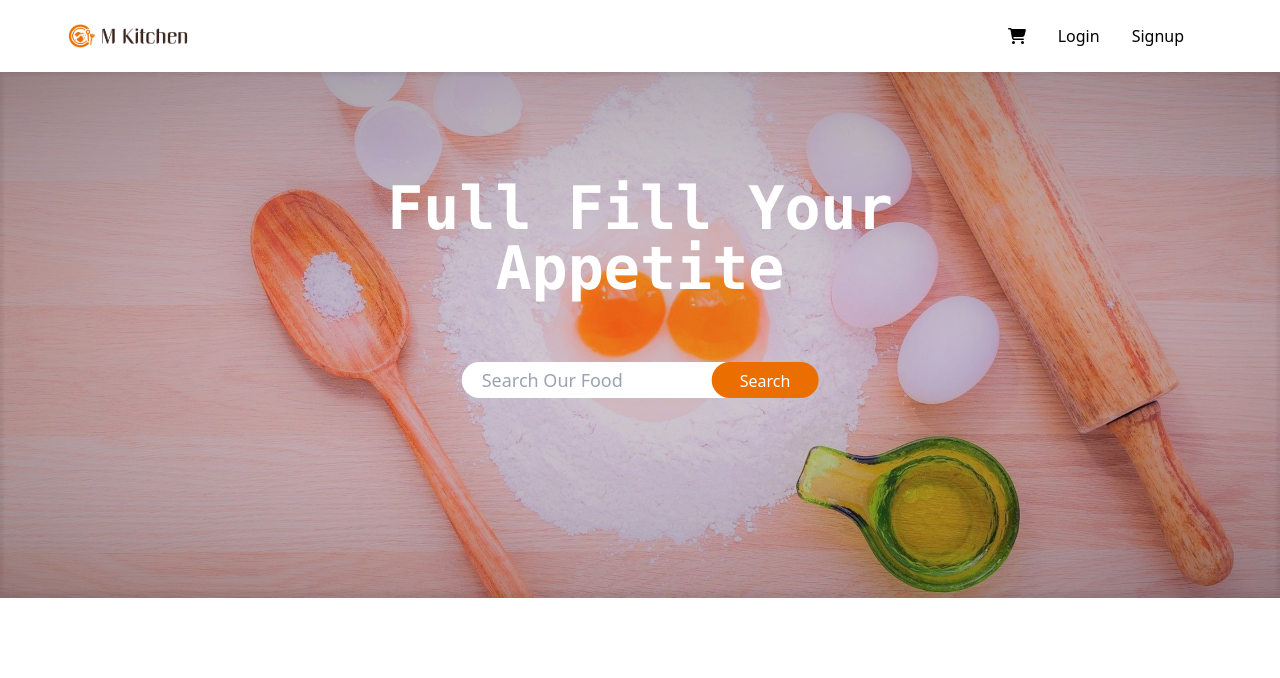
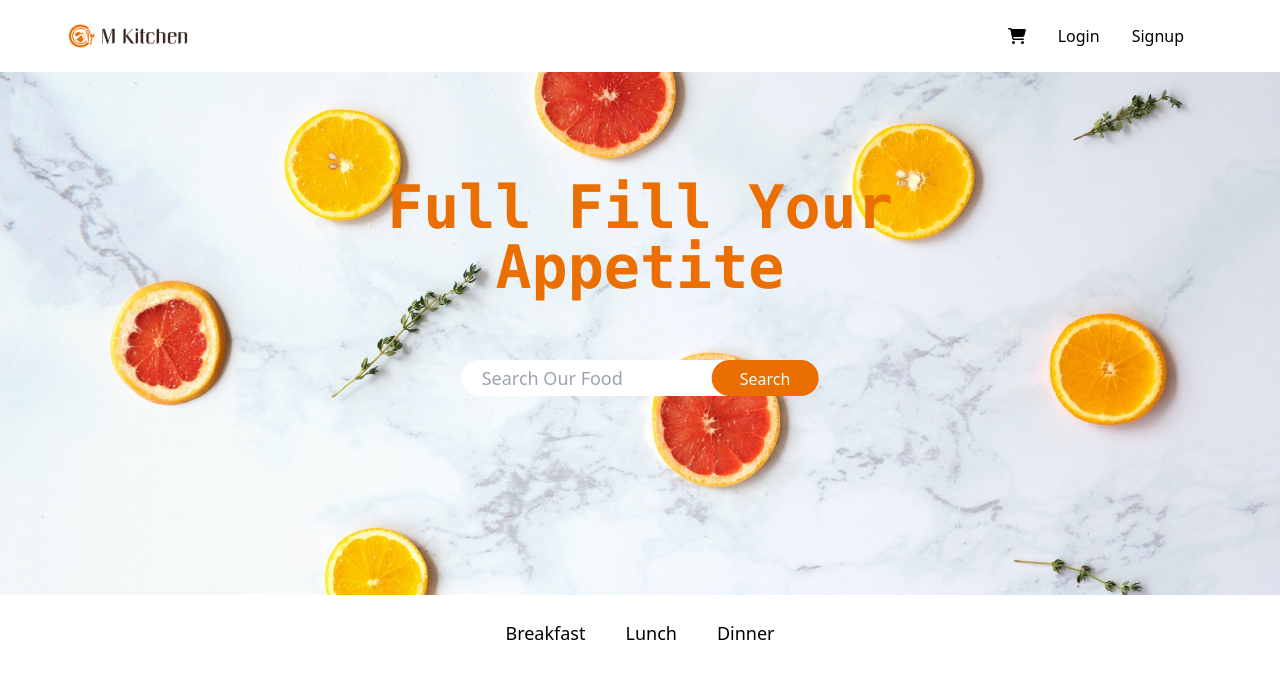
Before and after one commit to Mursalin-Dowla/z-r-fa-resturant, a React (Create React App) app: page / in a window 1280 px wide. Shown: the top 678 px of the page. Built offline with nearby package versions, Linux system fonts and the light colour scheme.

Commit message:
Home nav done

```diff
--- /dev/null
+++ b/public/foods.json
@@ -0,0 +1,164 @@
+[
+    {
+        "id":1,
+        "type":"breakfast",
+        "title":"Omlet Meal",
+        "img":"https://i.ibb.co/WxfHqYF/b1.jpg",
+        "description":"Omlet To Start The Day",
+        "price":300,
+        "quantity":2
+    },
+    {
+        "id":2,
+        "type":"breakfast",
+        "title":"Fruit CornFlex",
+        "description":"Healthy One For You",
+        "img":"https://i.ibb.co/Jm02tbR/b2.jpg",
+        "price":200,
+        "quantity":4
+    },
+    {
+        "id":3,
+        "type":"breakfast",
+        "title":"Pan Cake",
+        "description":"The Usual One",
+        "img":"https://i.ibb.co/6mZD8PG/b3.jpg",
+        "price":400,
+        "quantity":3
+    },
+    {
+        "id":4,
+        "type":"breakfast",
+        "title":"Daily Coffee",
+        "description":"Morning Freshness Here",
+        "img":"https://i.ibb.co/DzDXqgp/b4.jpg",
+        "price":250,
+        "quantity":2
+    },
+    {
+        "id":5,
+        "type":"breakfast",
+        "title":"Red Cherry Corn",
+        "description":"Taste On the Lips",
+        "img":"https://i.ibb.co/55Ck6wr/b5.jpg",
+        "price":300,
+        "quantity":3
+    },
+    {
+        "id":6,
+        "type":"breakfast",
+        "title":"Boiled Egg",
+        "description":"Egg On The Go",
+        "img":"https://i.ibb.co/P6x2DsZ/b6.jpg",
+        "price":500,
+        "quantity":1
+    },
+    {
+        "id":7,
+        "type":"lunch",
+        "title":"Salads",
+        "description":"Salad Of your Fav",
+        "img":"https://i.ibb.co/tck4yjx/l1.jpg",
+        "price":300,
+        "quantity":2
+    },
+    {
+        "id":8,
+        "type":"lunch",
+        "title":"Tomato Noodles",
+        "description":"Noodles And Veg",
+        "img":"https://i.ibb.co/3zQmgbg/l2.jpg",
+        "price":400,
+        "quantity":5
+    },
+    {
+        "id":9,
+        "type":"lunch",
+        "title":"Burger & Fries",
+        "description":"Burger With Fries",
+        "img":"https://i.ibb.co/QCrzgyS/l3.jpg",
+        "price":700,
+        "quantity":3
+    },
+    {
+        "id":10,
+        "type":"lunch",
+        "title":"Thai Soup",
+        "description":"Traditional Thai Soup",
+        "img":"https://i.ibb.co/r3hkmKn/l5.jpg",
+        "price":800,
+        "quantity":6
+    },
+    {
+        "id":11,
+        "type":"lunch",
+        "title":"Fried Fish",
+        "description":"Fish With Veg",
+        "img":"https://i.ibb.co/6t24yDW/d3.jpg",
+        "price":300,
+        "quantity":2
+    },
+    {
+        "id":12,
+        "type":"lunch",
+        "title":"Steak",
+        "description":"Premium Quality",
+        "img":"https://i.ibb.co/c1jxMz0/l6.jpg",
+        "price":300,
+        "quantity":1
+    },
+    {
+        "id":13,
+        "type":"dinner",
+        "title":"Chicken Salad",
+        "description":"Chicken With Veg",
+        "img":"https://i.ibb.co/Gk8wMz6/d1.jpg",
+        "price":300,
+        "quantity":4
+    },
+    {
+        "id":14,
+        "type":"dinner",
+        "title":"Rice & Peas",
+        "description":"Rice & Cooked Peas",
+        "img":"https://i.ibb.co/PMSXgv4/d2.jpg",
+        "price":300,
+        "quantity":2
+    },
+    {
+        "id":15,
+        "type":"dinner",
+        "title":"Fried Fish",
+        "description":"Fried With Veg",
+        "img":"https://i.ibb.co/6t24yDW/d3.jpg",
+        "price":300,
+        "quantity":2
+    },
+    {
+        "id":16,
+        "type":"dinner",
+        "title":"Nan & Haleem",
+        "description":"Traditional Bengali Food",
+        "img":"https://i.ibb.co/7tLbQ83/d4.jpg",
+        "price":800,
+        "quantity":6
+    },
+    {
+        "id":17,
+        "type":"dinner",
+        "title":"vegetables",
+        "description":"Cooked Vegetables",
+        "img":"https://i.ibb.co/qxL19hK/d5.jpg",
+        "price":100,
+        "quantity":2
+    },
+    {
+        "id":18,
+        "type":"dinner",
+        "title":"Fried Rice",
+        "description":"Rice Fried & Veg",
+        "img":"https://i.ibb.co/qRB0xw3/d6.jpg",
+        "price":150,
+        "quantity":8
+    }
+]
--- a/src/components/Home/Home.js
+++ b/src/components/Home/Home.js
@@ -1,9 +1,11 @@
 import React from 'react';
-import bg from '../../images/cooking-bg.png';
+import bg from '../../images/cooking-bg2.png';
+import NavFood from './NavFood/NavFood';
 
 const Home = () => {
     return (
-        <div className='relative'>
+        <div>
+            <div className='relative'>
             <div>
                 <img src={bg} alt="bg" />
             </div>
@@ -12,8 +14,14 @@ const Home = () => {
                 <button className='btn text-white md:px-7 md:pt-[7px] md:pb-[5px] md:ml-[-30px] rounded-full bg-[#EB6E00] px-2 ml-[-20px]'>Search</button>
             </div>
             <div className='absolute top-[20%] left-1/2 translate-x-[-50%]'>
-            <h1 className='text-center text-lg md:text-4xl lg:text-6xl text-white font-mono font-semibold mb-20'>Full Fill Your Appetite</h1>
+            <h1 className='text-center text-lg md:text-4xl lg:text-6xl text-[#EB6E00] font-mono font-semibold mb-20'>Full Fill Your Appetite</h1>
             </div>
+            </div>
+
+
+            {/* nav */}
+
+            <NavFood />
         </div>
     );
 };
--- /dev/null
+++ b/src/components/Home/NavFood/EachFood.js
@@ -0,0 +1,22 @@
+import React from 'react';
+
+const EachFood = (props) => {
+    const {food} = props;
+    const {type, title, description, img, price} = food;
+    return (
+        <div className='m-5 flex justify-center shadow-md md:shadow-none md:hover:shadow-lg rounded-sm p-2'>
+           <div>
+            <img className='w-[180px] h-[180px] rounded-full hover:border hover:border-[#EB6E00]' src={img} alt="" />
+           </div>
+           <div className='mt-[7%] w-[200px] ml-5'>
+            <h1 className='text-[#EB6E00] font-semibold font-serif'>{title}</h1>
+            <h2 className='text-gray-500 capitalize'>{type}</h2>
+            <p className='text-gray-500 capitalize'>{description}</p>
+            <p className='text-sm font-semibold'>Price: {price} BDT</p>
+            <button className='btn bg-[#EB6E00] text-white px-1 rounded-sm mt-2'>Order</button>
+           </div>
+        </div>
+    );
+};
+
+export default EachFood;
--- /dev/null
+++ b/src/components/Home/NavFood/NavFood.js
@@ -0,0 +1,43 @@
+import React, { useEffect, useState } from "react";
+import EachFood from "./EachFood";
+
+const NavFood = () => {
+  const [foods, setFoods] = useState([]);
+  const [showFoods, setShowFoods] = useState([]);
+
+  const handleName = (value) => {
+    setShowFoods(
+      foods.filter(each=>
+        each.type === value
+        )
+    );
+  };
+
+  useEffect(() => {
+    const url = 'foods.json';
+    fetch(url)
+      .then((res) => res.json())
+      .then((data) => setFoods(data));
+  }, []);
+  return (
+    <div className="mt-5">
+      <div className="">
+      <ul className="flex justify-center">
+        <li className="mx-1 text-md hover:bg-[#EB6E00] px-2 py-1 rounded-md hover:text-white lg:mx-3 lg:text-lg cursor-pointer" onClick={() => handleName("breakfast")}>Breakfast</li>
+        <li className="mx-1 text-md hover:bg-[#EB6E00] px-2 py-1 rounded-md hover:text-white lg:mx-3 lg:text-lg cursor-pointer" onClick={() => handleName("lunch")}>Lunch</li>
+        <li className="mx-1 text-md hover:bg-[#EB6E00] px-2 py-1 rounded-md hover:text-white lg:mx-3 lg:text-lg cursor-pointer" onClick={() => handleName("dinner")}>Dinner</li>
+      </ul>
+      </div>
+      <div className='grid md:grid-cols-3 grid-cols-1 justify-items-center mt-10'>
+        {
+          showFoods.map(food=><EachFood key={food.id}
+            food={food}
+          />)
+        }
+      </div>
+
+    </div>
+  );
+};
+
+export default NavFood;
```
Also changed, not shown: src/images/cooking-bg2.png (added).
